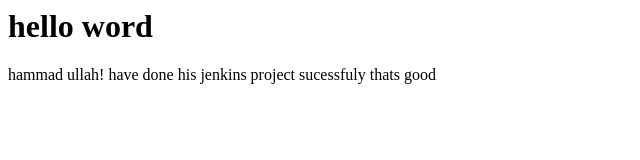
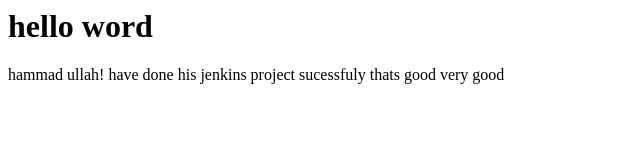
Before and after one commit to hayat121/jenkins121, a plain HTML site: page index.html in a window 1280 px wide. Shown: the full height of the page, 0-640 px from the left. Drawn offline with Linux system fonts and the light colour scheme.

Commit message:
add a pergraph

```diff
--- a/index.html
+++ b/index.html
@@ -5,5 +5,5 @@
 <p>
 hammad ullah! have done his jenkins project sucessfuly
 
-thats good
+thats good very good
 </p>
```
Also changed, not shown: 1 other file.
